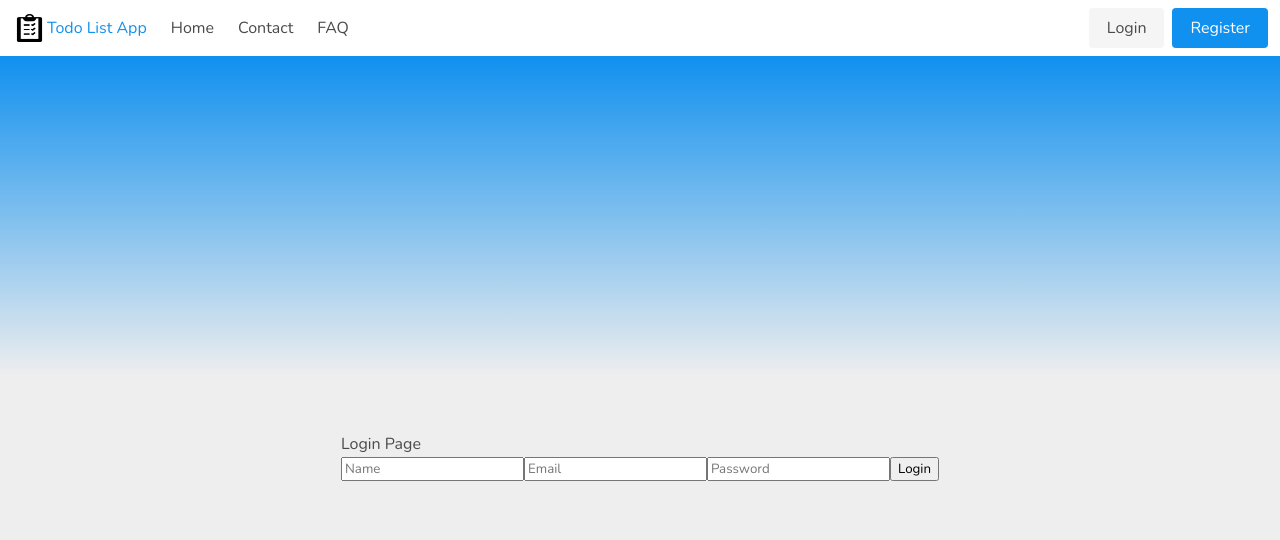
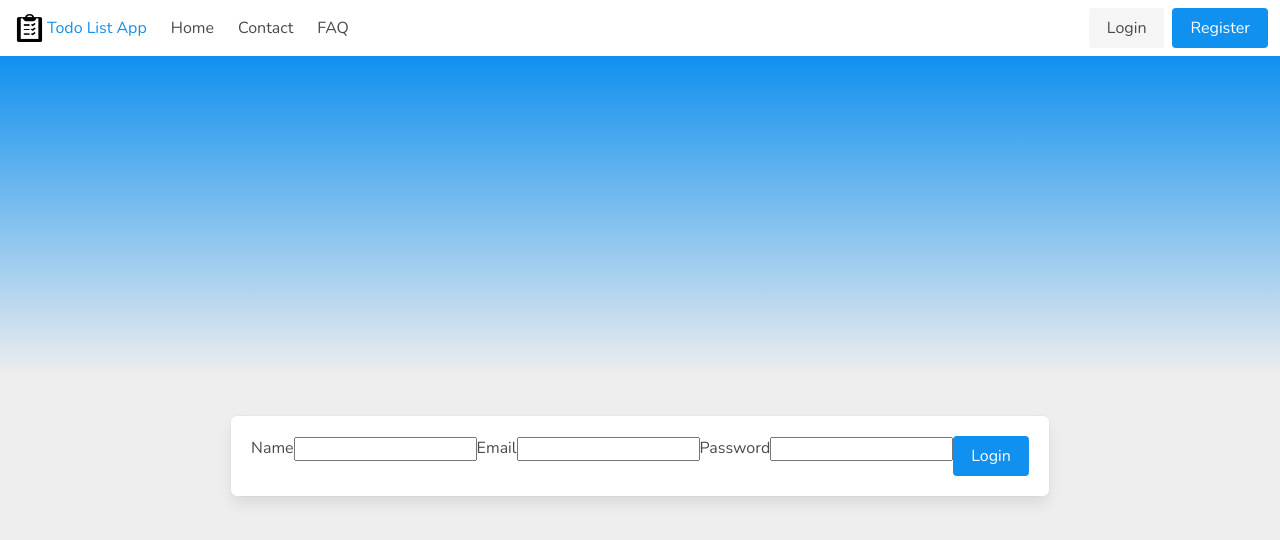
Before and after one commit to STLnick/todo-list, a React (Create React App) app: page /login in a window 1280 px wide. Shown: the top 540 px of the page. Built offline with nearby package versions, Linux system fonts and the light colour scheme.

Commit message:
:recycle: Refactored again to simplify use of Formik with HOCs
Higher Order Components

```diff
--- a/src/views/Login.js
+++ b/src/views/Login.js
@@ -1,56 +1,38 @@
 import React from 'react'
-import { useFormik } from 'formik'
+import { ErrorMessage, Field, Form, Formik } from 'formik'
 import * as Yup from 'yup'
 
-export const Login = () => {
-
-  const formik = useFormik({
-    initialValues: {
+export const Login = () =>
+  <div className="box has-text-centered mx-3">
+    <Formik
+      initialValues={{
         email: '',
         password: '',
         name: ''
-    },
-    validationSchema: Yup.object({
+      }}
+      validationSchema={Yup.object({
         name: Yup.string().required('Name is required'),
         email: Yup.string().email('Invalid email address!').required('Email is required'),
         password: Yup.string().min(6).required('Password is required'),
-    }),
-    onSubmit: values => {
+      })}
+      onSubmit={(values, { setSubmitting }) => {
         console.log('submission: ', values)
-    }
-  })
+        setSubmitting(false)
+      }}
+    >
+      <Form>
+        <label htmlFor="name">Name</label>
+        <Field name="name" type="text" />
+        <ErrorMessage name="name" />
 
-  return (
-    <form onSubmit={formik.handleSubmit}>
-      <h2>Login Page</h2>
-      <input
-        type="text"
-        name="name"
-        id="name"
-        onBlur={formik.handleBlur}
-        onChange={formik.handleChange}
-        placeholder="Name"
-        value={formik.values.name} />
-      {formik.touched.name && formik.errors.name ? <p className="has-text-danger">{formik.errors.name}</p> : null}
-      <input
-        type="text"
-        name="email"
-        id="email"
-        onBlur={formik.handleBlur}
-        onChange={formik.handleChange}
-        placeholder="Email"
-        value={formik.values.email} />
-      {formik.touched.email && formik.errors.email ? <p className="has-text-danger">{formik.errors.email}</p> : null}
-      <input
-        type="password"
-        name="password"
-        id="password"
-        onBlur={formik.handleBlur}
-        onChange={formik.handleChange}
-        placeholder="Password"
-        value={formik.values.password} />
-      {formik.touched.password && formik.errors.password ? <p className="has-text-danger">{formik.errors.password}</p> : null}
-      <button type="submit">Login</button>
-    </form>
-  )
-}
+        <label htmlFor="email">Email</label>
+        <Field name="email" type="text" />
+        <ErrorMessage name="email" />
+
+        <label htmlFor="password">Password</label>
+        <Field name="password" type="password" />
+        <ErrorMessage name="password" />
+        <button className="button is-primary" type="submit">Login</button>
+      </Form>
+    </Formik>
+  </div>
```
Lines whose indentation alone changed are shown as unchanged.
